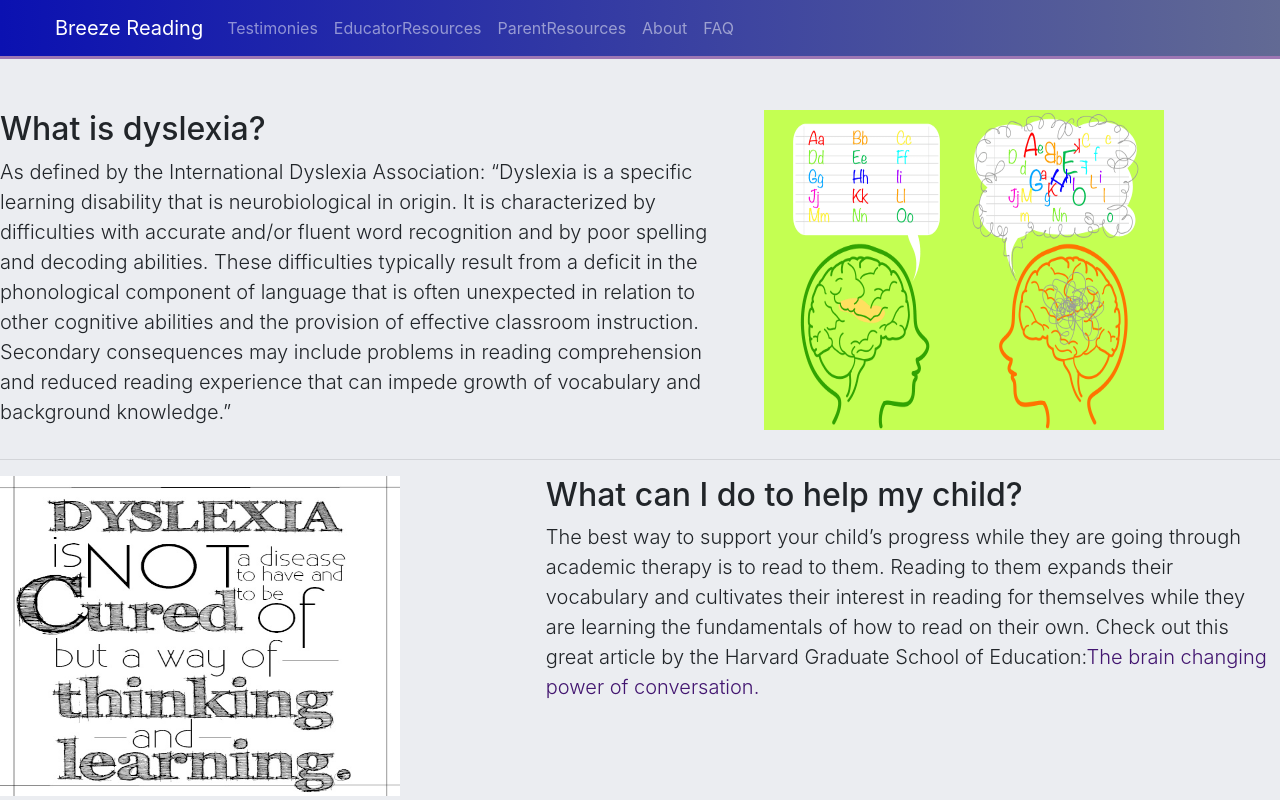
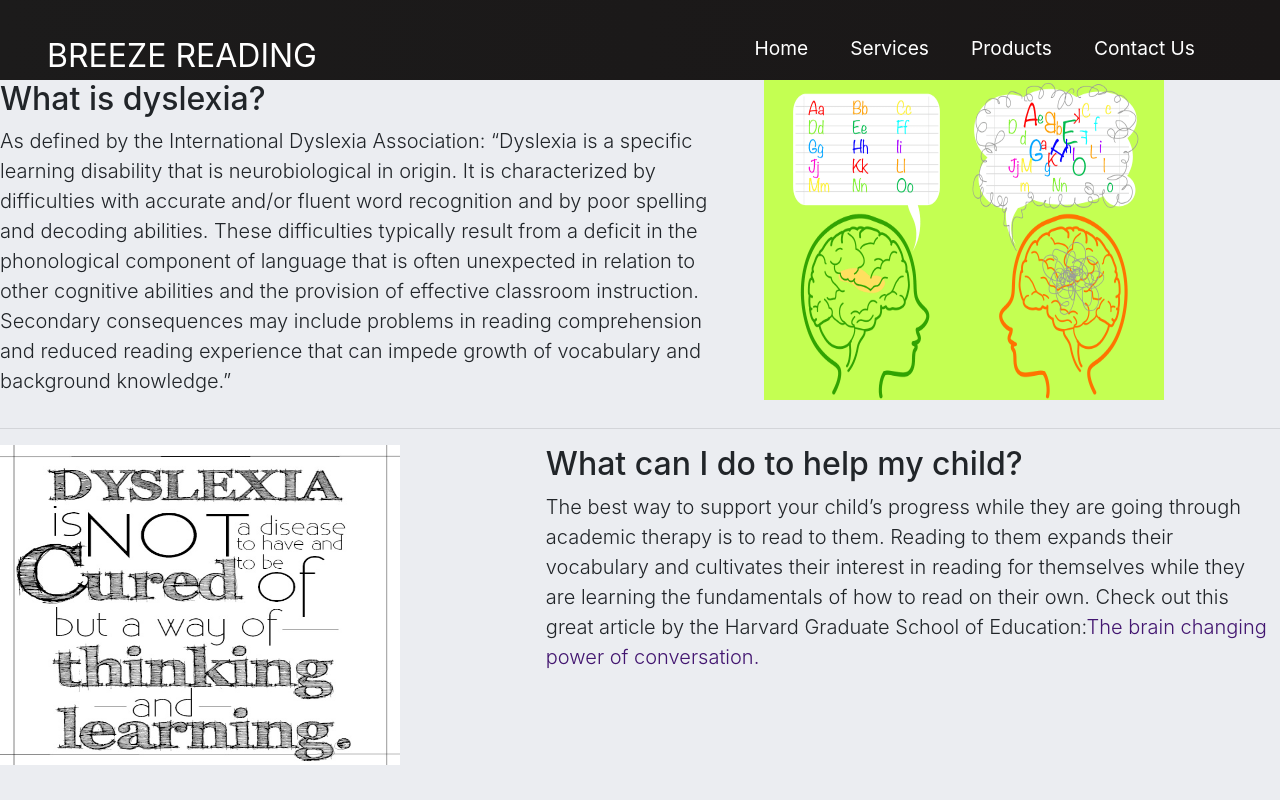
Before and after one commit to KristaMarbury/at-site, a React (Create React App) app: page /faq in a window 1280 px wide. Shown: the top 800 px of the page. Built offline with nearby package versions, Linux system fonts and the light colour scheme.

Commit message:
navbar changes

```diff
--- a/src/App.js
+++ b/src/App.js
@@ -6,7 +6,7 @@
 import EducatorResources from "./pages/EducatorResources";
 import FAQ from "./pages/FAQ";
 import ParentResources from "./pages/ParentResources";
-import Nav from "./components/Nav";
+import Navbar from "./components/Navbar";
 import Footer from "./components/Footer";
 // import { ApolloClient, ApolloProvider } from "@apollo/client";
 // import { Link } from "react-router-dom";
@@ -15,7 +15,7 @@
   return (
     <Router>
       <div>
-        <Nav />
+        <Navbar />
         <div>
           {/* Define routes to render different page components at different paths */}
           <Route exact path="/" component={Home} />
--- /dev/null
+++ b/src/components/Dropdown.css
@@ -0,0 +1,36 @@
+.dropdown-menu {
+  background: red;
+  width: 200px;
+  position: absolute;
+  top: 80px;
+  list-style: none;
+  text-align: start;
+}
+
+.dropdown-menu li {
+  background: #1888ff;
+  cursor: pointer;
+}
+
+.dropdown-menu li:hover {
+  background: #5cabff;
+}
+
+.dropdown-menu.clicked {
+  display: none;
+}
+
+.dropdown-link {
+  display: block;
+  height: 100%;
+  width: 100%;
+  text-decoration: none;
+  color: #fff;
+  padding: 16px;
+}
+
+@media screen and (max-width: 960px) {
+  .fa-caret-down {
+    display: none;
+  }
+}
--- /dev/null
+++ b/src/components/Dropdown.js
@@ -0,0 +1,35 @@
+import React, { useState } from "react";
+import { MenuItems } from "./MenuItems";
+import "./Dropdown.css";
+import { Link } from "react-router-dom";
+
+function Dropdown() {
+  const [click, setClick] = useState(false);
+
+  const handleClick = () => setClick(!click);
+
+  return (
+    <>
+      <ul
+        onClick={handleClick}
+        className={click ? "dropdown-menu clicked" : "dropdown-menu"}
+      >
+        {MenuItems.map((item, index) => {
+          return (
+            <li key={index}>
+              <Link
+                className={item.cName}
+                to={item.path}
+                onClick={() => setClick(false)}
+              >
+                {item.title}
+              </Link>
+            </li>
+          );
+        })}
+      </ul>
+    </>
+  );
+}
+
+export default Dropdown;
--- /dev/null
+++ b/src/components/MenuItems.js
@@ -0,0 +1,12 @@
+export const MenuItems = [
+  {
+    title: "ParentResources",
+    path: "/parentresources",
+    cName: "dropdown-link",
+  },
+  {
+    title: "EducatorResources",
+    path: "/educatorresources",
+    cName: "dropdown-link",
+  },
+];
--- a/src/components/Nav.js
+++ /dev/null
@@ -1,55 +0,0 @@
-import React from "react";
-// Import React Router Link component for internal hyperlinks
-import { Link } from "react-router-dom";
-
-const Nav = () => {
-  return (
-    <nav className="navbar navbar-expand-lg navbar-dark homeNav">
-      <div className="container ml-4">
-        <Link to="/" className="navbar-brand">
-          Breeze Reading
-        </Link>
-        <button
-          className="navbar-toggler"
-          type="button"
-          data-bs-toggle="collapse"
-          data-bs-target="#navmenu"
-        >
-          <span className="navbar-toggler-icon"></span>
-        </button>
-        <div className="collapse navbar-collapse" id="navmenu">
-          <ul className="navbar-nav ms-auto">
-            <li className="nav-item">
-              <Link to="/testimonies" className="nav-link">
-                Testimonies
-              </Link>
-            </li>
-            <li className="nav-item">
-              <Link to="/educatorresources" className="nav-link">
-                EducatorResources
-                {/* put these resources together and have the tab open to some sub pages or have a hamburger */}
-              </Link>
-            </li>
-            <li className="nav-item">
-              <Link to="/parentresources" className="nav-link">
-                ParentResources
-              </Link>
-            </li>
-            <li className="nav-item">
-              <Link to="/about" className="nav-link">
-                About
-              </Link>
-            </li>
-            <li className="nav-item">
-              <Link to="/faq" className="nav-link">
-                FAQ
-              </Link>
-            </li>
-          </ul>
-        </div>
-      </div>
-    </nav>
-  );
-};
-
-export default Nav;
--- /dev/null
+++ b/src/components/Navbar.css
@@ -0,0 +1,146 @@
+.navbar {
+  background: linear-gradient(90deg, rgb(28, 27, 27) 0%, rgb(26, 23, 23) 100%);
+  height: 80px;
+  display: flex;
+  justify-content: center;
+  align-items: center;
+  font-size: 1.2rem;
+}
+
+.navbar-logo {
+  color: #fff;
+  justify-self: start;
+  margin-left: 20px;
+  cursor: pointer;
+  text-decoration: none;
+  font-size: 2rem;
+}
+
+.fa-firstdraft {
+  margin-left: 0.5rem;
+  font-size: 1.6rem;
+}
+
+.nav-menu {
+  display: grid;
+  grid-template-columns: repeat(5, auto);
+  grid-gap: 10px;
+  list-style: none;
+  text-align: center;
+  width: 70vw;
+  justify-content: end;
+  margin-right: 2rem;
+}
+
+.nav-item {
+  display: flex;
+  align-items: center;
+  height: 80px;
+}
+
+.nav-links {
+  color: white;
+  text-decoration: none;
+  padding: 0.5rem 1rem;
+}
+
+.nav-links:hover {
+  background-color: #1888ff;
+  border-radius: 4px;
+  transition: all 0.2s ease-out;
+}
+
+.fa-bars {
+  color: #fff;
+}
+
+.nav-links-mobile {
+  display: none;
+}
+
+.menu-icon {
+  display: none;
+}
+
+@media screen and (max-width: 960px) {
+  .NavbarItems {
+    position: relative;
+  }
+
+  .nav-menu {
+    display: flex;
+    flex-direction: column;
+    width: 100%;
+    height: 90vh;
+    position: absolute;
+    top: 80px;
+    left: -100%;
+    opacity: 1;
+    transition: all 0.5s ease;
+  }
+
+  .nav-menu.active {
+    background: #242222;
+    left: 0;
+    opacity: 1;
+    transition: all 0.5s ease;
+    z-index: 1;
+  }
+
+  .nav-links {
+    text-align: center;
+    padding: 2rem;
+    width: 100%;
+    display: table;
+  }
+
+  .nav-links:hover {
+    background-color: #1888ff;
+    border-radius: 0;
+  }
+
+  .navbar-logo {
+    position: absolute;
+    top: 0;
+    left: 0;
+    transform: translate(25%, 50%);
+  }
+
+  .menu-icon {
+    display: block;
+    position: absolute;
+    top: 0;
+    right: 0;
+    transform: translate(-100%, 60%);
+    font-size: 1.8rem;
+    cursor: pointer;
+  }
+
+  .fa-times {
+    color: #fff;
+    font-size: 2rem;
+  }
+
+  .nav-links-mobile {
+    display: block;
+    text-align: center;
+    padding: 1.5rem;
+    margin: 2rem auto;
+    border-radius: 4px;
+    width: 80%;
+    background: #1888ff;
+    text-decoration: none;
+    color: #fff;
+    font-size: 1.5rem;
+  }
+
+  .nav-links-mobile:hover {
+    background: #fff;
+    color: #1888ff;
+    transition: 250ms;
+  }
+
+  button {
+    display: none;
+  }
+}
--- /dev/null
+++ b/src/components/Navbar.js
@@ -0,0 +1,84 @@
+import React, { useState } from "react";
+import { Link } from "react-router-dom";
+import "./Navbar.css";
+import Dropdown from "./Dropdown";
+import { MenuItems } from "./MenuItems";
+
+function Navbar() {
+  const [click, setClick] = useState(false);
+  const [dropdown, setDropdown] = useState(false);
+
+  const handleClick = () => setClick(!click);
+  const closeMobileMenu = () => setClick(false);
+
+  const onMouseEnter = () => {
+    if (window.innerWidth < 960) {
+      setDropdown(false);
+    } else {
+      setDropdown(true);
+    }
+  };
+
+  const onMouseLeave = () => {
+    if (window.innerWidth < 960) {
+      setDropdown(false);
+    } else {
+      setDropdown(false);
+    }
+  };
+
+  return (
+    <>
+      <nav className="navbar">
+        <Link to="/" className="navbar-logo" onClick={closeMobileMenu}>
+          BREEZE READING
+          <i class="fab fa-firstdraft" />
+        </Link>
+        <div className="menu-icon" onClick={handleClick}>
+          <i className={click ? "fas fa-times" : "fas fa-bars"} />
+        </div>
+        <ul className={click ? "nav-menu active" : "nav-menu"}>
+          <li className="nav-item">
+            <Link to="/" className="nav-links" onClick={closeMobileMenu}>
+              Home
+            </Link>
+          </li>
+          <li
+            className="nav-item"
+            onMouseEnter={onMouseEnter}
+            onMouseLeave={onMouseLeave}
+          >
+            <Link
+              to="/educatorresources"
+              className="nav-links"
+              onClick={closeMobileMenu}
+            >
+              Services <i className="fas fa-caret-down" />
+            </Link>
+            {dropdown && <Dropdown />}
+          </li>
+          <li className="nav-item">
+            <Link
+              to="/products"
+              className="nav-links"
+              onClick={closeMobileMenu}
+            >
+              Products
+            </Link>
+          </li>
+          <li className="nav-item">
+            <Link
+              to="/contact-us"
+              className="nav-links"
+              onClick={closeMobileMenu}
+            >
+              Contact Us
+            </Link>
+          </li>
+        </ul>
+      </nav>
+    </>
+  );
+}
+
+export default Navbar;
```
